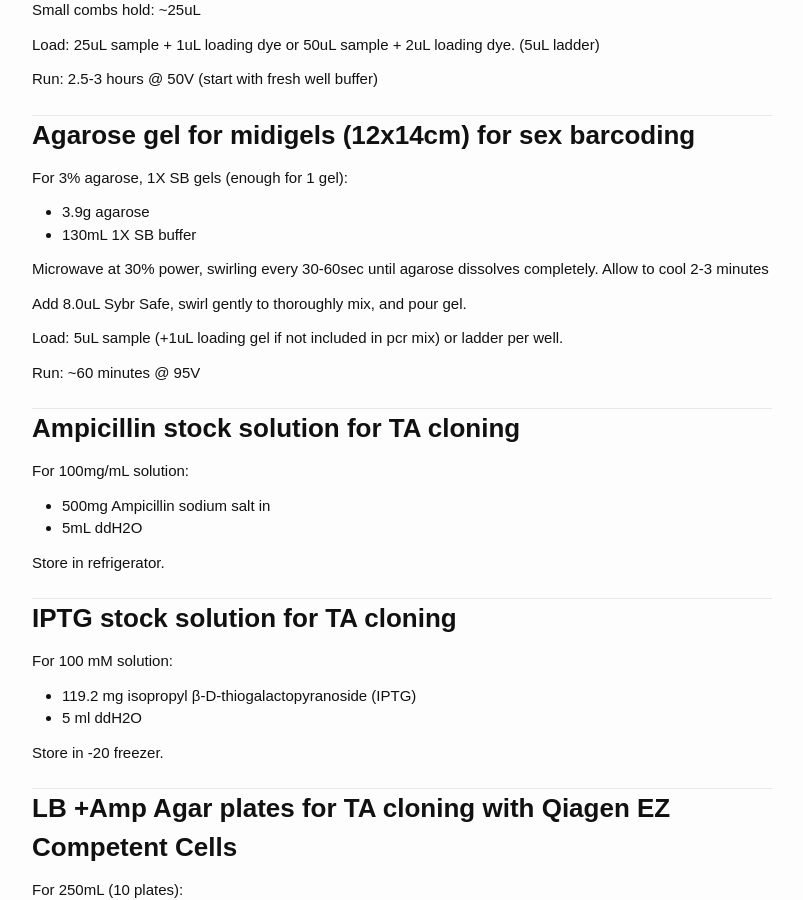
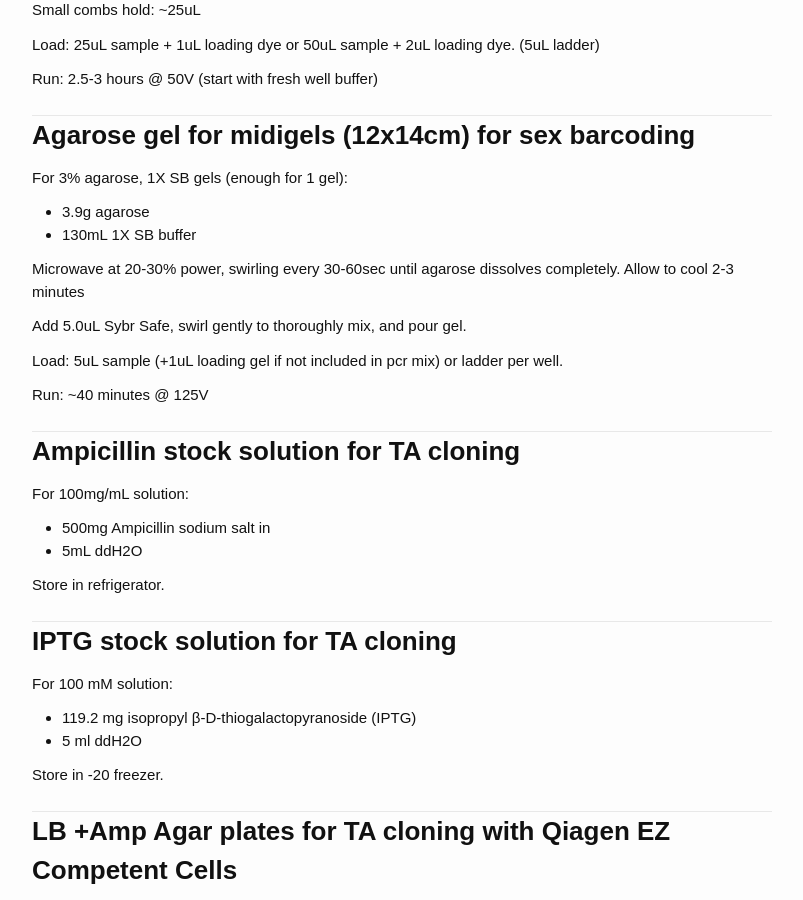
Before and after one commit to aduffy70/Protocols, a Jekyll site: the page built from Lab_recipes.md, in a window 1280 px wide and 900 px high, scrolled down 1018 px. Shown: the whole window, without its empty margins (238-1041 px from the left). Built offline with Jekyll 4.4.1, drawn with Linux system fonts in a browser that asks for light colours.

Commit message:
Update Lab_recipes.md
We don't need as much Sybr Safe as I thought and we can run SB gels for a shorter time at higher voltage.

```diff
--- a/Lab_recipes.md
+++ b/Lab_recipes.md
@@ -54,13 +54,13 @@ For 3% agarose, 1X SB gels (enough for 1 gel):
   * 3.9g agarose
   * 130mL 1X SB buffer
 
-Microwave at 30% power, swirling every 30-60sec until agarose dissolves completely. Allow to cool 2-3 minutes
+Microwave at 20-30% power, swirling every 30-60sec until agarose dissolves completely. Allow to cool 2-3 minutes
 
-Add 8.0uL Sybr Safe, swirl gently to thoroughly mix, and pour gel.
+Add 5.0uL Sybr Safe, swirl gently to thoroughly mix, and pour gel.
 
 Load: 5uL sample (+1uL loading gel if not included in pcr mix) or ladder per well.
 
-Run: ~60 minutes @ 95V
+Run: ~40 minutes @ 125V
 
 # Ampicillin stock solution for TA cloning
 For 100mg/mL solution:
```
